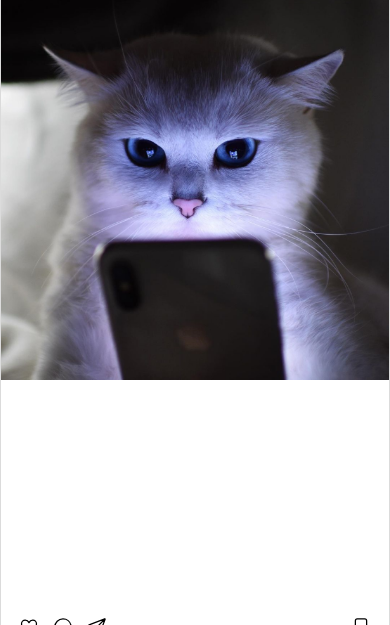
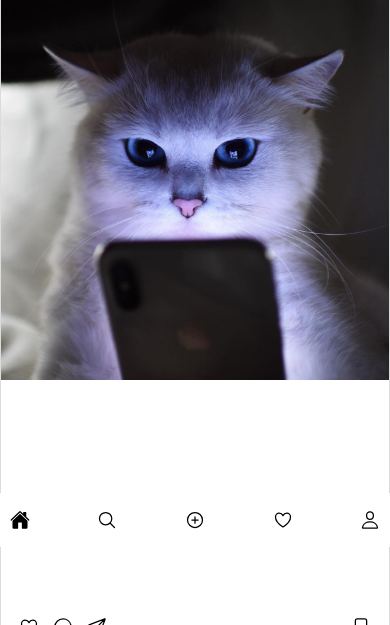
Before and after one commit to denersg/project-instagram, a plain HTML site: page index.html in a window 390 px wide. Shown: the part 297-922 px from the top of the page. Drawn offline with nearby package versions, Linux system fonts and the light colour scheme.

Commit message:
Adicionada a barra de menu inferior e os botoes de interaçao

```diff
--- a/index.html
+++ b/index.html
@@ -303,6 +303,16 @@
                 <span>© 2021 INSTAGRAM DO FACEBOOK</span>
             </div>
         </aside>
+
+        <footer class="fixed-bar">
+            <div class="content-fixed-bar">
+                <ion-icon name="home"></ion-icon>
+                <ion-icon name="search-outline"></ion-icon>
+                <ion-icon name="add-circle-outline"></ion-icon>
+                <ion-icon class="heart-mobile" name="heart-outline"></ion-icon>
+                <ion-icon class="person-mobile" name="person-outline"></ion-icon>
+            </div>
+        </footer>
     </main>
 
     <!-- Biblioteca de ícones -->
--- a/responsiveness.css
+++ b/responsiveness.css
@@ -35,4 +35,32 @@
     .post-photo img{
         width: 100%;
     }
+
+    .fixed-bar{
+        /* background-color: dodgerblue; */
+        background-color: #fff;
+        height: 54px;
+        width: 100%;
+
+        display: flex;
+        justify-content: center;
+
+        position: fixed;
+        bottom: 0;
+    }
+
+    .content-fixed-bar{
+        /* background-color: chartreuse; */
+        width: 95%;
+
+        display: flex;
+        justify-content: space-between;
+        align-items: center;
+
+        font-size: 20px;
+    }
+
+    .content-fixed-bar ion-icon{
+        cursor: pointer;
+    }
 }
```
